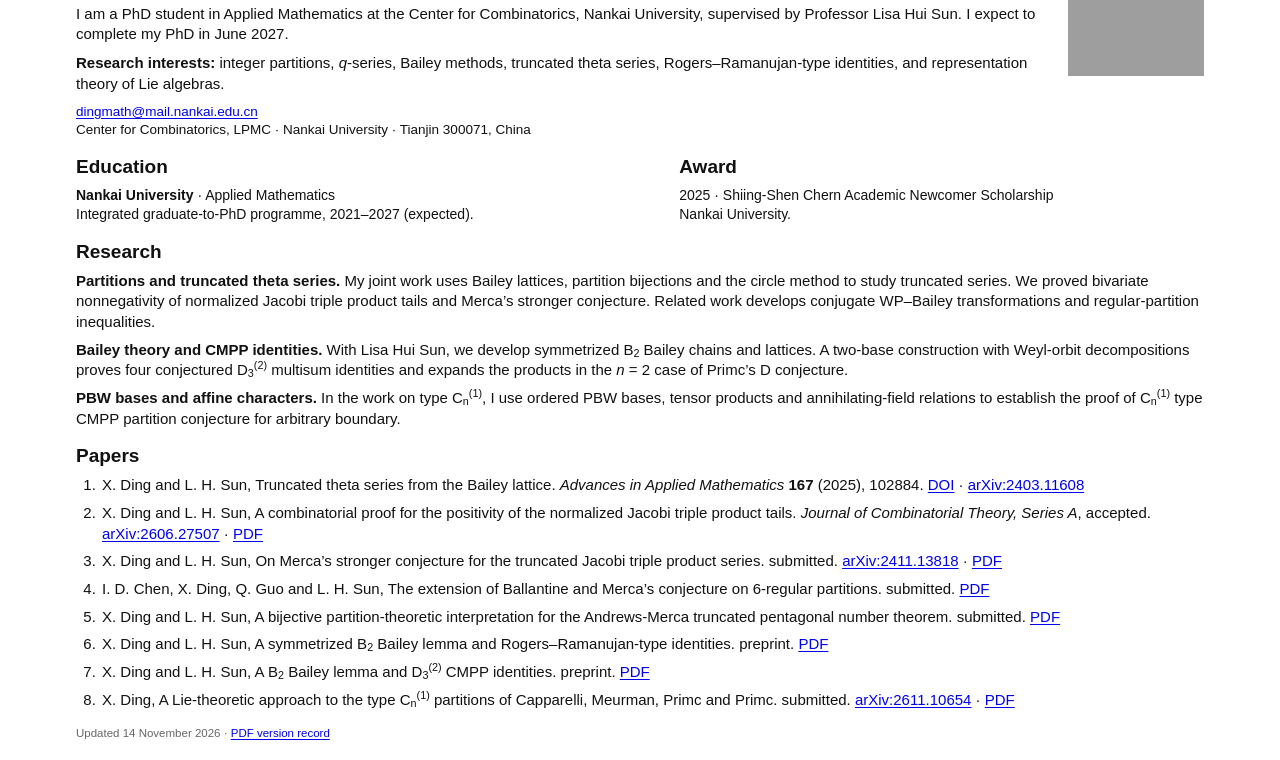
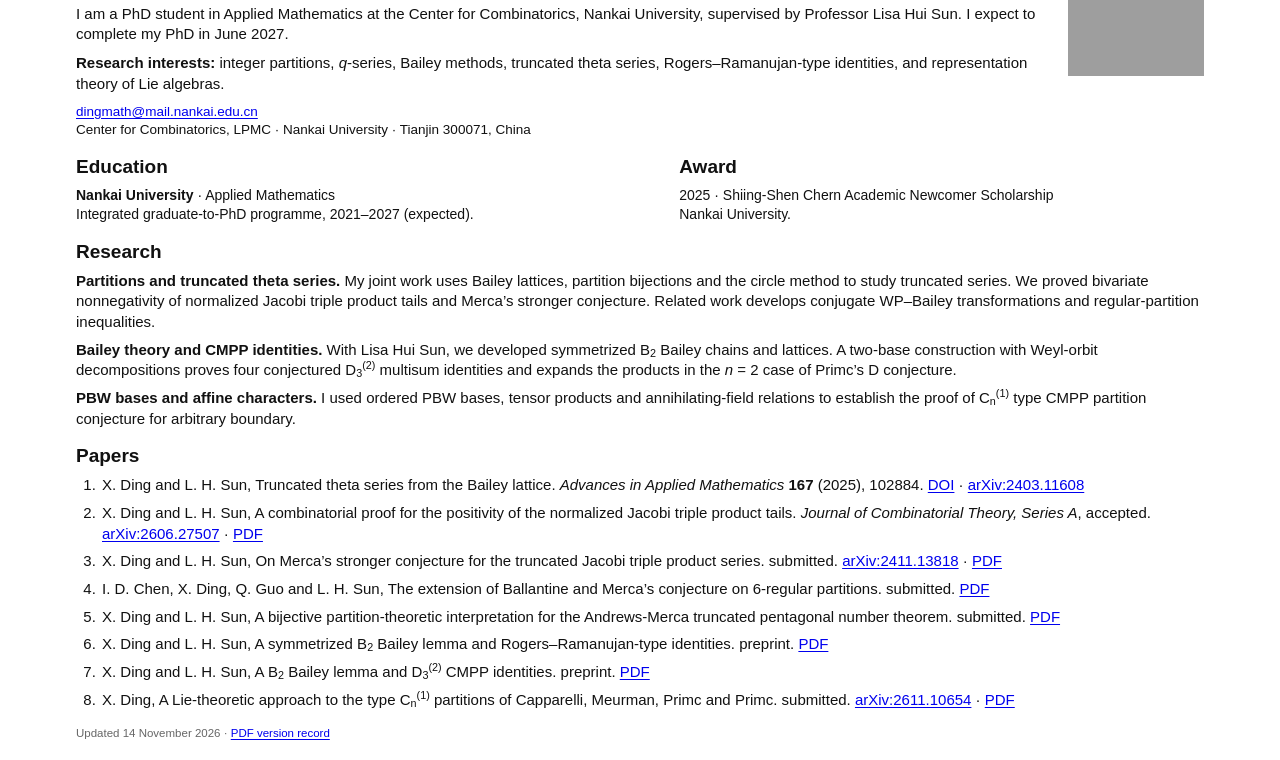
Before and after one commit to DXY-ukn/dxy-ukn.github.io, a plain HTML site: page index.html in a window 1280 px wide. Shown: the part 98-858 px from the top of the page. Drawn offline with Linux system fonts and the light colour scheme; grey boxes are pictures that could not be loaded.

Commit message:
Update index.html

```diff
--- a/index.html
+++ b/index.html
@@ -42,8 +42,8 @@
     <section class="research" aria-labelledby="research">
       <h2 id="research">Research</h2>
       <p><strong>Partitions and truncated theta series.</strong> My joint work uses Bailey lattices, partition bijections and the circle method to study truncated series. We proved bivariate nonnegativity of normalized Jacobi triple product tails and Merca’s stronger conjecture. Related work develops conjugate WP–Bailey transformations and regular-partition inequalities.</p>
-      <p><strong>Bailey theory and CMPP identities.</strong> With Lisa Hui Sun, we develop symmetrized B<sub>2</sub> Bailey chains and lattices. A two-base construction with Weyl-orbit decompositions proves four conjectured D<sub>3</sub><sup>(2)</sup> multisum identities and expands the products in the <i>n</i> = 2 case of Primc’s D conjecture.</p>
-      <p><strong>PBW bases and affine characters.</strong> In the work on type C<sub>n</sub><sup>(1)</sup>, I use ordered PBW bases, tensor products and annihilating-field relations to establish the proof of C<sub>n</sub><sup>(1)</sup> type CMPP partition conjecture for arbitrary boundary. </p>
+      <p><strong>Bailey theory and CMPP identities.</strong> With Lisa Hui Sun, we developed symmetrized B<sub>2</sub> Bailey chains and lattices. A two-base construction with Weyl-orbit decompositions proves four conjectured D<sub>3</sub><sup>(2)</sup> multisum identities and expands the products in the <i>n</i> = 2 case of Primc’s D conjecture.</p>
+      <p><strong>PBW bases and affine characters.</strong> I used ordered PBW bases, tensor products and annihilating-field relations to establish the proof of C<sub>n</sub><sup>(1)</sup> type CMPP partition conjecture for arbitrary boundary. </p>
     </section>
 
     <section aria-labelledby="papers">
```
